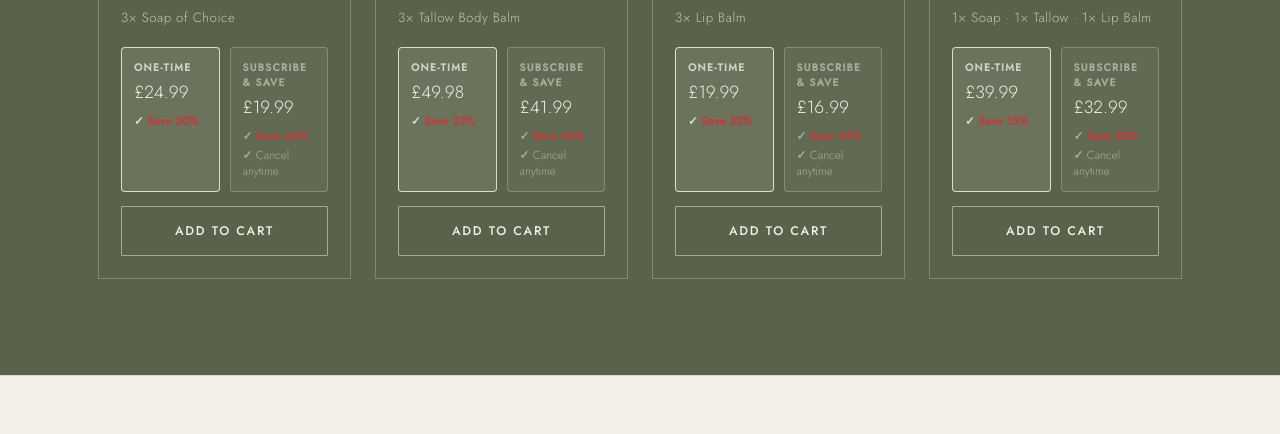
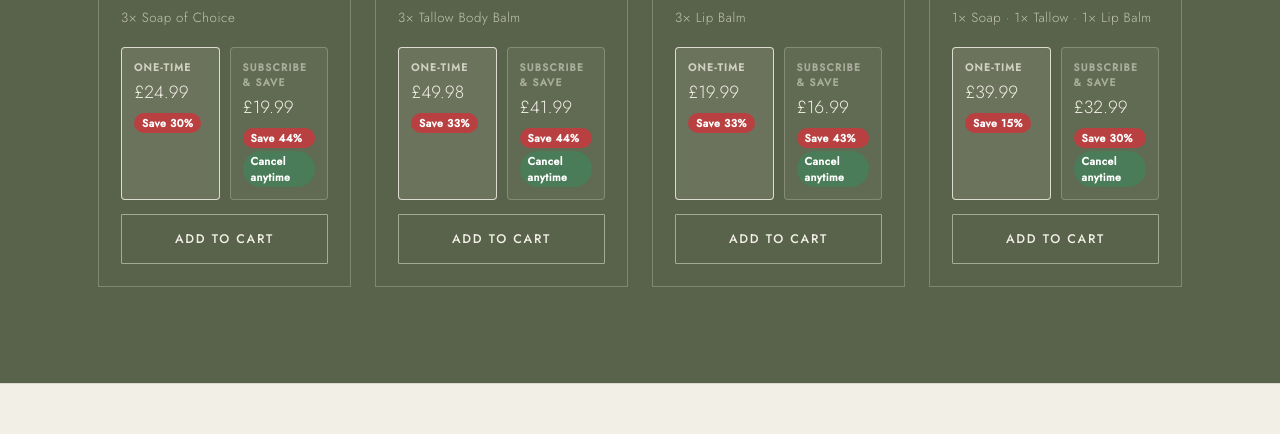
Before and after one commit to spartanbusinesslc-cmyk/grounded-website, a website: page shop.html in a window 1280 px wide. Shown: the part 1374-1808 px from the top of the page. Drawn offline with nearby package versions, Linux system fonts and the light colour scheme.

Commit message:
Style save/cancel perks as red and green pills across all pages

```diff
--- a/shop.html
+++ b/shop.html
@@ -172,11 +172,8 @@
   .bundle-card .purchase-option.active .po-label { color: rgba(242,239,230,0.75); }
   .bundle-card .po-price { color: var(--cream); }
   .bundle-card .purchase-option.active .po-price { color: var(--cream); }
-  .bundle-card .po-perks li { color: rgba(242,239,230,0.5); }
-  .bundle-card .purchase-option.active .po-perks li { color: rgba(242,239,230,0.85); }
   .bundle-card .po-popular { background: rgba(242,239,230,0.2); color: var(--cream); }
   .bundle-card .purchase-option.active .po-popular { background: rgba(242,239,230,0.3); }
-  .po-save { color: #B94040; font-weight: 600; }
   .bundle-card .btn {
     border-color: rgba(242,239,230,0.5);
     color: var(--cream);
@@ -298,12 +295,12 @@
               <button class="purchase-option active" data-mode="one-time">
                 <span class="po-label">One-Time</span>
                 <span class="po-price">£24.99</span>
-                <ul class="po-perks"><li><span class="po-save">Save 30%</span></li></ul>
+                <ul class="po-perks"><li class="perk-save">Save 30%</li></ul>
               </button>
               <button class="purchase-option" data-mode="subscribe">
                 <span class="po-label">Subscribe &amp; Save</span>
                 <span class="po-price">£19.99</span>
-                <ul class="po-perks"><li><span class="po-save">Save 44%</span></li><li>Cancel anytime</li></ul>
+                <ul class="po-perks"><li class="perk-save">Save 44%</li><li class="perk-cancel">Cancel anytime</li></ul>
               </button>
             </div>
             <button class="btn bundle-modal-btn" data-one-time-id="soapBundle" data-sub-id="subSoapBundle">Add to Cart</button>
@@ -321,12 +318,12 @@
               <button class="purchase-option active" data-mode="one-time">
                 <span class="po-label">One-Time</span>
                 <span class="po-price">£49.98</span>
-                <ul class="po-perks"><li><span class="po-save">Save 33%</span></li></ul>
+                <ul class="po-perks"><li class="perk-save">Save 33%</li></ul>
               </button>
               <button class="purchase-option" data-mode="subscribe">
                 <span class="po-label">Subscribe &amp; Save</span>
                 <span class="po-price">£41.99</span>
-                <ul class="po-perks"><li><span class="po-save">Save 44%</span></li><li>Cancel anytime</li></ul>
+                <ul class="po-perks"><li class="perk-save">Save 44%</li><li class="perk-cancel">Cancel anytime</li></ul>
               </button>
             </div>
             <button class="btn bundle-add-btn" data-one-time-id="balmBundle" data-sub-id="subBalmBundle">Add to Cart</button>
@@ -344,12 +341,12 @@
               <button class="purchase-option active" data-mode="one-time">
                 <span class="po-label">One-Time</span>
                 <span class="po-price">£19.99</span>
-                <ul class="po-perks"><li><span class="po-save">Save 33%</span></li></ul>
+                <ul class="po-perks"><li class="perk-save">Save 33%</li></ul>
               </button>
               <button class="purchase-option" data-mode="subscribe">
                 <span class="po-label">Subscribe &amp; Save</span>
                 <span class="po-price">£16.99</span>
-                <ul class="po-perks"><li><span class="po-save">Save 43%</span></li><li>Cancel anytime</li></ul>
+                <ul class="po-perks"><li class="perk-save">Save 43%</li><li class="perk-cancel">Cancel anytime</li></ul>
               </button>
             </div>
             <button class="btn bundle-add-btn" data-one-time-id="lipBundle" data-sub-id="subLipBundle">Add to Cart</button>
@@ -367,12 +364,12 @@
               <button class="purchase-option active" data-mode="one-time">
                 <span class="po-label">One-Time</span>
                 <span class="po-price">£39.99</span>
-                <ul class="po-perks"><li><span class="po-save">Save 15%</span></li></ul>
+                <ul class="po-perks"><li class="perk-save">Save 15%</li></ul>
               </button>
               <button class="purchase-option" data-mode="subscribe">
                 <span class="po-label">Subscribe &amp; Save</span>
                 <span class="po-price">£32.99</span>
-                <ul class="po-perks"><li><span class="po-save">Save 30%</span></li><li>Cancel anytime</li></ul>
+                <ul class="po-perks"><li class="perk-save">Save 30%</li><li class="perk-cancel">Cancel anytime</li></ul>
               </button>
             </div>
             <button class="btn bundle-modal-btn" data-one-time-id="essentialsBundle" data-sub-id="subEssentialsBundle">Add to Cart</button>
--- a/style.css
+++ b/style.css
@@ -494,12 +494,18 @@ section { padding: var(--section-pad) 0; }
 }
 .po-perks li {
   font-family: var(--body);
-  font-size: 0.73rem;
-  color: rgba(28,28,28,0.55);
-  font-weight: 300;
+  font-size: 0.68rem;
+  font-weight: 600;
+  letter-spacing: 0.04em;
+  display: inline-block;
+  padding: 2px 8px;
+  border-radius: 20px;
+  color: #fff;
+  background: rgba(28,28,28,0.18);
 }
-.purchase-option.active .po-perks li { color: rgba(242,239,230,0.85); }
-.po-perks li::before { content: "✓  "; font-weight: 600; }
+.po-perks li::before { content: none; }
+.po-perks li.perk-save { background: #B94040; }
+.po-perks li.perk-cancel { background: #4a7c59; }
 .po-popular {
   font-family: var(--body);
   font-size: 0.6rem;
```
Also changed, not shown: lip-balm.html (+1 -1 lines), olive-oil-soap.html (+1 -1 lines), raw-milk-soap.html (+1 -1 lines), tallow-balm.html (+1 -1 lines).
